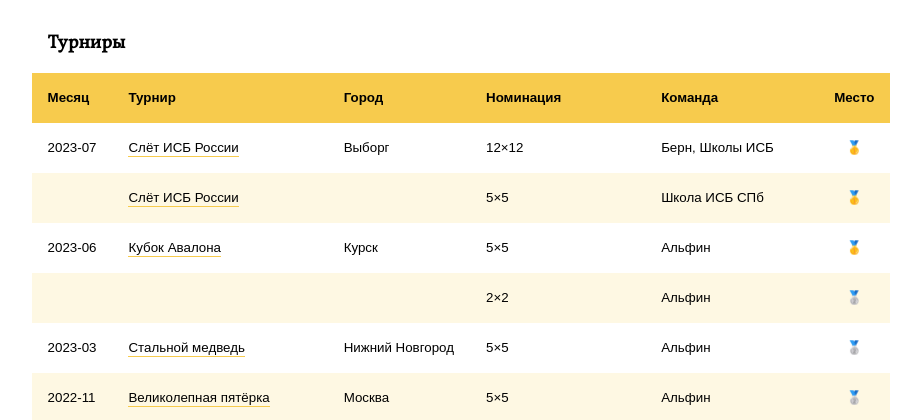
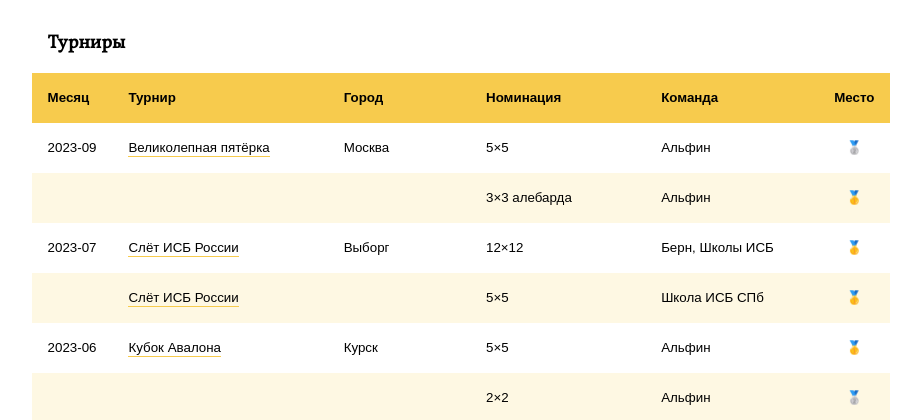
Before and after one commit to elushnikova/alphyn, a website: page public/index.html in a window 1280 px wide. Shown: the part 342-762 px from the top of the page, without its empty margins (179-1100 px from the left). Drawn offline with Linux system fonts and the light colour scheme.

Commit message:
Add Best Five 2023 data

```diff
--- a/public/index.html
+++ b/public/index.html
@@ -53,6 +53,37 @@
           </tr>
         </thead>
         <tbody>
+          <!-- Великолепная пятёрка 2023 -->
+          <tr>
+            <td class="month">2023-09</td>
+            <td class="tournament">
+              <a
+                href="https://vk.com/hmbrussia?w=wall-109532566_6087"
+                target="_blank"
+                rel="noreferrer"
+              >
+                <span>Великолепная пятёрка</span>
+                <span class="year">2023</span>
+              </a>
+            </td>
+            <td class="location">Москва</td>
+            <td class="category">5&times;5</td>
+            <td class="team"><span class="name">Альфин</span></td>
+            <td class="place">
+              <data value="2" title="2 место"><span>2</span></data>
+            </td>
+          </tr>
+          <tr>
+            <td class="month"></td>
+            <td class="tournament"></td>
+            <td class="location"></td>
+            <td class="category">3&times;3 алебарда</td>
+            <td class="team"><span class="name">Альфин</span></td>
+            <td class="place">
+              <data value="1" title="1 место"><span>1</span></data>
+            </td>
+          </tr>
+
           <!-- Слёт ИСБ России 2023 -->
           <tr>
             <td class="month">2023-07</td>
```
